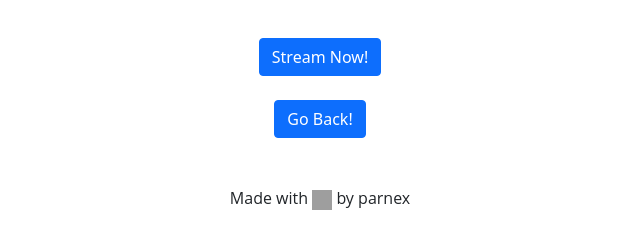
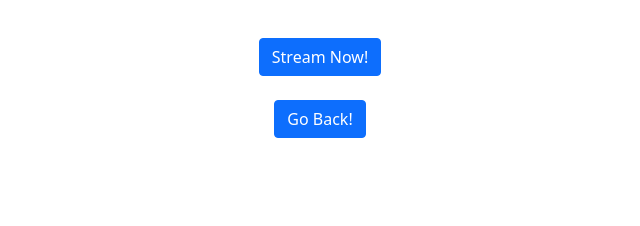
Before and after one commit to Hacker1254/MovieDB-Flask, a Flask app: template templates/movie.html in a window 1280 px wide. Shown: the part 693-919 px from the top of the page, without its empty margins (320-960 px from the left). After the commit the page ends 831 px from the top, so only its background shows below. Run offline with Flask 2, Linux system fonts and the light colour scheme; the template is opened without the code that fills it: most values are stand-ins (such as "Sample title", 1, 10 or a date in 2020); grey boxes marked "Sample" are stand-in pictures; grey boxes are pictures that could not be loaded.

Commit message:
Update movie.html

```diff
--- a/templates/movie.html
+++ b/templates/movie.html
@@ -35,9 +35,6 @@
           <br>
 </body>
 <footer>
-  <p class="footer-heart">
-Made with <g-emoji class="g-emoji" alias="heart" fallback-src="https://github.githubassets.com/images/icons/emoji/unicode/2764.png">
-<img class="emoji" alt="heart" height="20" width="20" src="https://github.githubassets.com/images/icons/emoji/unicode/2764.png"></g-emoji> by parnex
-</p>
+
 </footer>
 </html>
```
